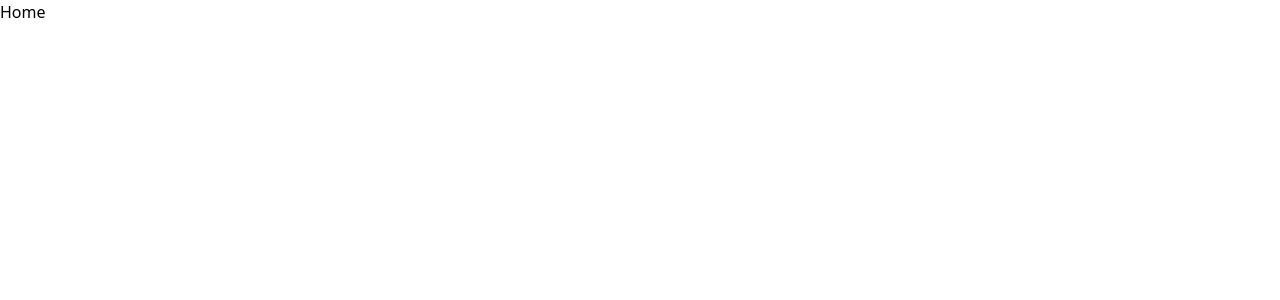
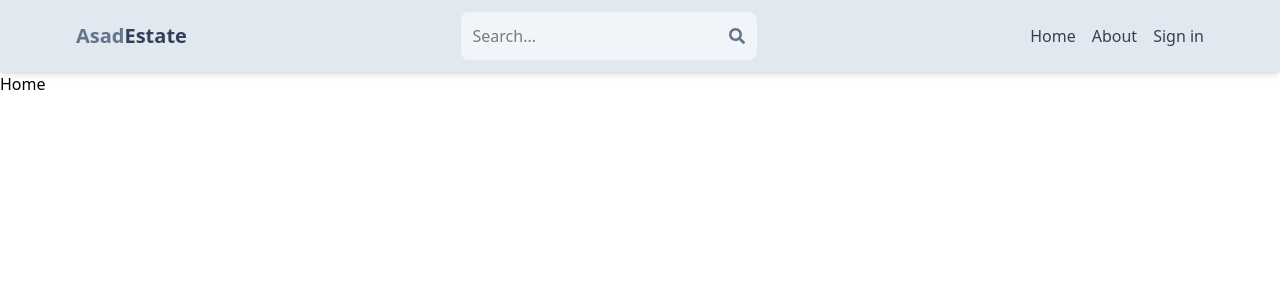
Before and after one commit to assaaddd/first-project, a React (Vite) app in the folder client/: page / in a window 1280 px wide. Shown: the top 300 px of the page. Built offline with nearby package versions, Linux system fonts and the light colour scheme.

Commit message:
create header component

```diff
--- a/client/package.json
+++ b/client/package.json
@@ -13,6 +13,7 @@
     "@tailwindcss/vite": "^4.0.4",
     "react": "^19.0.0",
     "react-dom": "^19.0.0",
+    "react-icons": "^5.4.0",
     "react-router-dom": "^7.1.5",
     "tailwindcss": "^4.0.4"
   },
--- a/client/src/App.jsx
+++ b/client/src/App.jsx
@@ -4,10 +4,12 @@
 import SignOut from './pages/SignUp';
 import About from './pages/About';
 import Profile from './pages/Profile';
+import Header from './components/Header';
 
 export default function App() {
   return (
     <BrowserRouter>
+    <Header/>
       <Routes>
         <Route path='/' element={<Home/>} />
         <Route path='/sign-in' element={<SignIn/>} />
--- /dev/null
+++ b/client/src/components/Header.jsx
@@ -0,0 +1,34 @@
+import { FaSearch } from 'react-icons/fa';
+import { Link } from 'react-router-dom';
+
+export default function Header() {
+    return (
+        <header className='bg-slate-200 shadow-md'>
+            <div className='flex justify-between items-center max-w-6xl mx-auto p-3'>
+                <h1 className='font-bold text-sm sm:text-xl flex flex-wrap'>
+                    <span className='text-slate-500'>Asad</span>
+                    <span className='text-slate-700'>Estate</span>
+                </h1>
+                <form className='bg-slate-100 p-3 rounded-lg flex items-center'>
+                    <input type="text"
+                        placeholder='Search...'
+                        name=""
+                        id=""
+                        className='bg-transparent focus:outline-none w-24 sm:w-64' />
+                    <FaSearch className='text-slate-500' />
+                </form>
+                <ul className='flex gap-4'>
+                    <Link to='/'>
+                        <li className='hidden sm:inline text-slate-700 hover:underline'>Home</li>
+                    </Link>
+                    <Link to='/about'>
+                        <li className='hidden sm:inline text-slate-700 hover:underline'>About</li>
+                    </Link>
+                    <Link to='/sign-in'>
+                        <li className='text-slate-700 hover:underline'>Sign in</li>
+                    </Link>
+                </ul>
+            </div>
+        </header>
+    )
+}
```
Also changed, not shown: 1 other file (tests, documents, lock files or other folders).
